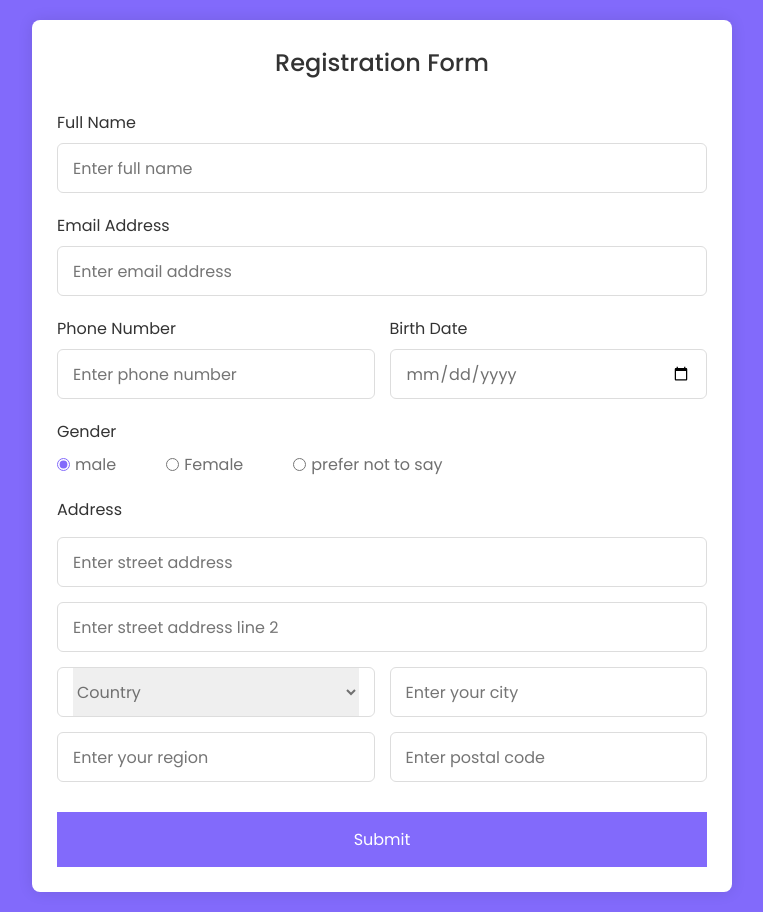
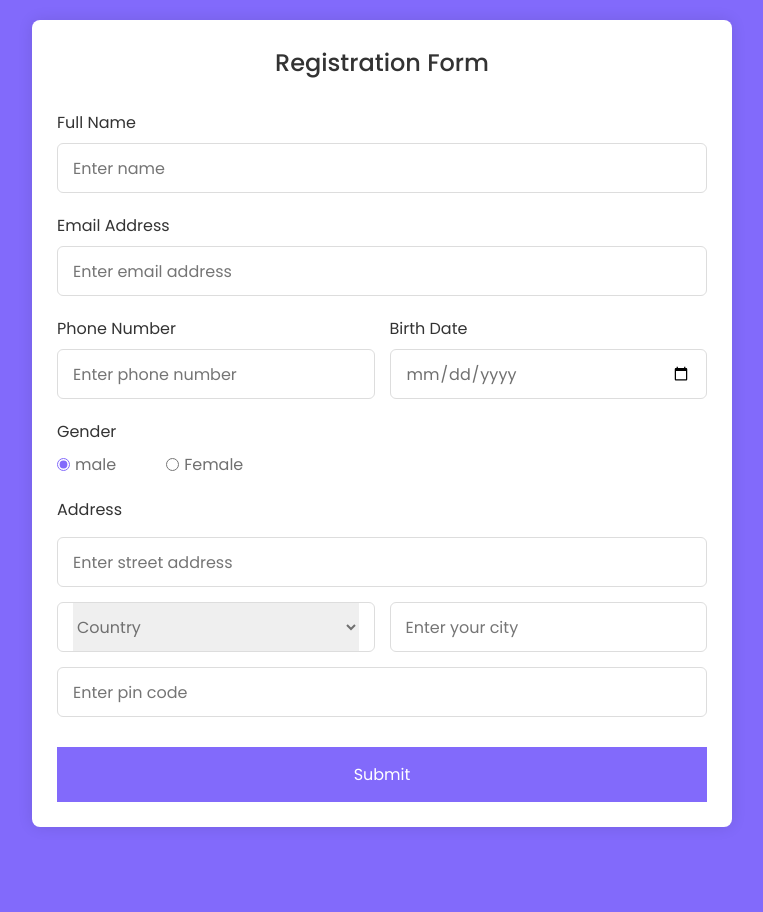
Before and after one commit to leoms10/RegistrationFORM-html-css-js-, a website: page index.html in a window 1280 px wide. Shown: the whole page, without its empty margins (258-1021 px from the left). After the commit the page ends 847 px from the top, so only its background shows below. Drawn offline with Linux system fonts and the light colour scheme.

Commit message:
Update index.html

```diff
--- a/index.html
+++ b/index.html
@@ -14,7 +14,7 @@
       <form action="#" class="form">
         <div class="input-box">
           <label>Full Name</label>
-          <input type="text" placeholder="Enter full name" required />
+          <input type="text" placeholder="Enter name" required />
         </div>
 
         <div class="input-box">
@@ -43,16 +43,11 @@
               <input type="radio" id="check-female" name="gender" />
               <label for="check-female">Female</label>
             </div>
-            <div class="gender">
-              <input type="radio" id="check-other" name="gender" />
-              <label for="check-other">prefer not to say</label>
-            </div>
           </div>
         </div>
         <div class="input-box address">
           <label>Address</label>
           <input type="text" placeholder="Enter street address" required />
-          <input type="text" placeholder="Enter street address line 2" required />
           <div class="column">
             <div class="select-box">
               <select>
@@ -66,8 +61,7 @@
             <input type="text" placeholder="Enter your city" required />
           </div>
           <div class="column">
-            <input type="text" placeholder="Enter your region" required />
-            <input type="number" placeholder="Enter postal code" required />
+            <input type="number" placeholder="Enter pin code" required />
           </div>
         </div>
         <button>Submit</button>
```
